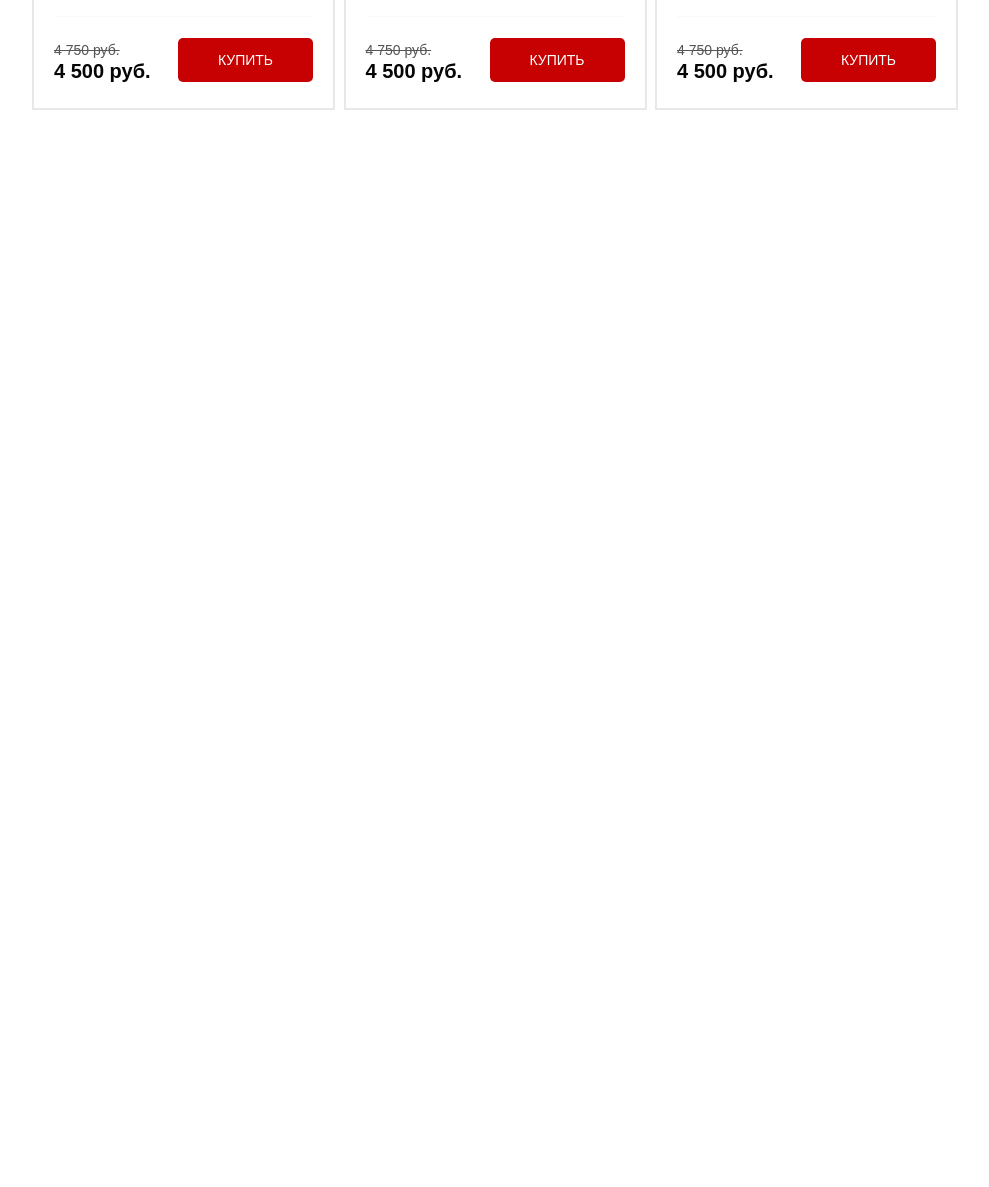
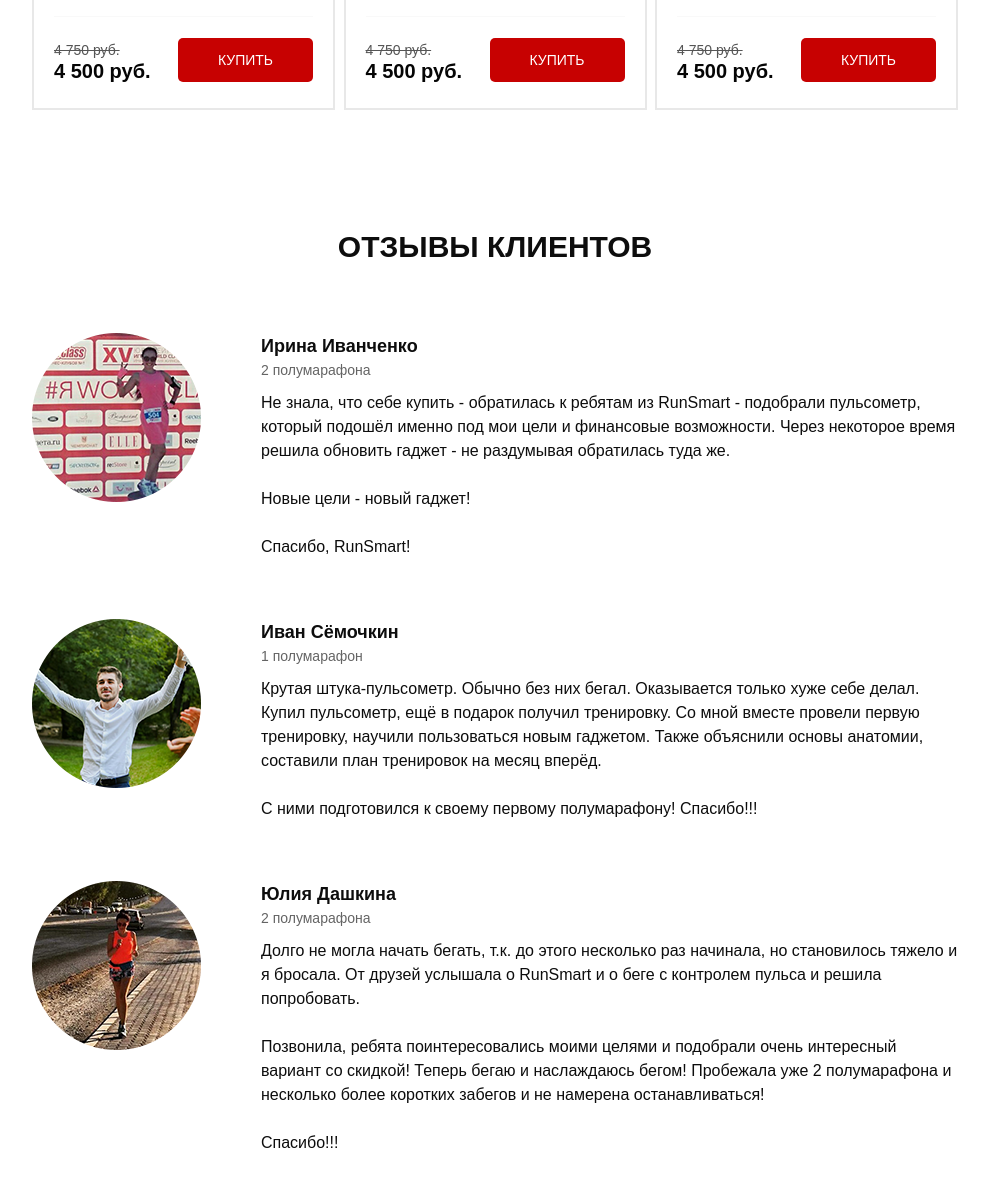
Before and after one commit to Sorini92/project, a website: page src/index.html in a window 1280 px wide. Shown: the part 3599-4786 px from the top of the page, without its empty margins (145-1134 px from the left). Before the commit the page ends 3828 px from the top, so only its background shows below. Drawn offline with nearby package versions, Linux system fonts and the light colour scheme.

Commit message:
end 6 block

```diff
--- a/src/index.html
+++ b/src/index.html
@@ -374,6 +374,50 @@
 		</div>
 	</section>
 
+	<section class="review">
+		<div class="container">
+			<h2 class="title">отзывы клиентов</h2>
+			<div class="review__wrapper">
+				<div class="review-item">
+					<div class="review-item__img">
+						<img src="img/review/photo_1.png" alt="photo">
+					</div>
+					<div class="review-item__text">
+						<div class="review-item__title">Ирина Иванченко</div>
+						<div class="review-item__subtitle">2 полумарафона</div>
+						<div class="review-item__descr">
+							Не знала, что себе купить - обратилась к ребятам из RunSmart - подобрали пульсометр, который подошёл именно под мои цели и финансовые возможности. Через некоторое время решила обновить гаджет - не раздумывая обратилась туда же.<br><br>Новые цели - новый гаджет!<br><br>Спасибо, RunSmart!
+						</div>
+					</div>
+				</div>
+				<div class="review-item">
+					<div class="review-item__img">
+						<img src="img/review/photo_2.png" alt="photo">
+					</div>
+					<div class="review-item__text">
+						<div class="review-item__title">Иван Сёмочкин</div>
+						<div class="review-item__subtitle">1 полумарафон</div>
+						<div class="review-item__descr">
+							Крутая штука-пульсометр. Обычно без них бегал. Оказывается только хуже себе делал. <br>Купил пульсометр, ещё в подарок получил тренировку. Со мной вместе провели первую тренировку, научили пользоваться новым гаджетом. Также объяснили основы анатомии, составили план тренировок на месяц вперёд.<br><br>С ними подготовился к своему первому полумарафону! Спасибо!!!
+						</div>
+					</div>
+				</div>
+				<div class="review-item">
+					<div class="review-item__img">
+						<img src="img/review/photo_3.png" alt="photo">
+					</div>
+					<div class="review-item__text">
+						<div class="review-item__title">Юлия Дашкина</div>
+						<div class="review-item__subtitle">2 полумарафона</div>
+						<div class="review-item__descr">
+							Долго не могла начать бегать, т.к. до этого несколько раз начинала, но становилось тяжело и я бросала. От друзей услышала о RunSmart и о беге с контролем пульса и решила попробовать.<br><br>Позвонила, ребята поинтересовались моими целями и подобрали очень интересный вариант со скидкой! Теперь бегаю и наслаждаюсь бегом! Пробежала уже 2 полумарафона и несколько более коротких забегов и не намерена останавливаться!<br><br>Спасибо!!!
+						</div>
+					</div>
+				</div>
+			</div>
+		</div>
+	</section>
+
 	<script type="text/javascript" src="https://code.jquery.com/jquery-1.11.0.min.js"></script>
 	<script type="text/javascript" src="https://code.jquery.com/jquery-migrate-1.2.1.min.js"></script>
 	<script src="js/slick.min.js"></script>
--- /dev/null
+++ b/src/sass/blocks/_review.scss
@@ -0,0 +1,35 @@
+.review {
+    min-height: 950px;
+    padding-bottom: 48px;
+    &__wrapper {
+        display: flex;
+        flex-direction: column;
+    }
+    &-item {
+        display: flex;
+        margin-top: 60px;
+        &__img {
+            max-width: 169px;
+            max-height: 169px;
+        }
+        &__text {
+            margin-left: 60px;
+        }
+            &__title {
+                font-weight: 700;
+                font-size: 18px;
+                color: #0D0D0D;
+            }
+            &__subtitle {
+                font-weight: 500;
+                font-size: 14px;
+                color: #646464;
+            }
+            &__descr {
+                font-weight: 300;
+                font-size: 16px;
+                color: #0D0D0D;
+                margin-top: 10px;
+            }
+    }
+}
--- a/src/sass/style.scss
+++ b/src/sass/style.scss
@@ -15,3 +15,4 @@
 @import 'blocks/forms';
 @import 'blocks/carousel';
 @import 'blocks/catalog';
+@import 'blocks/review';
```
Also changed, not shown: src/css/style.min.css.
